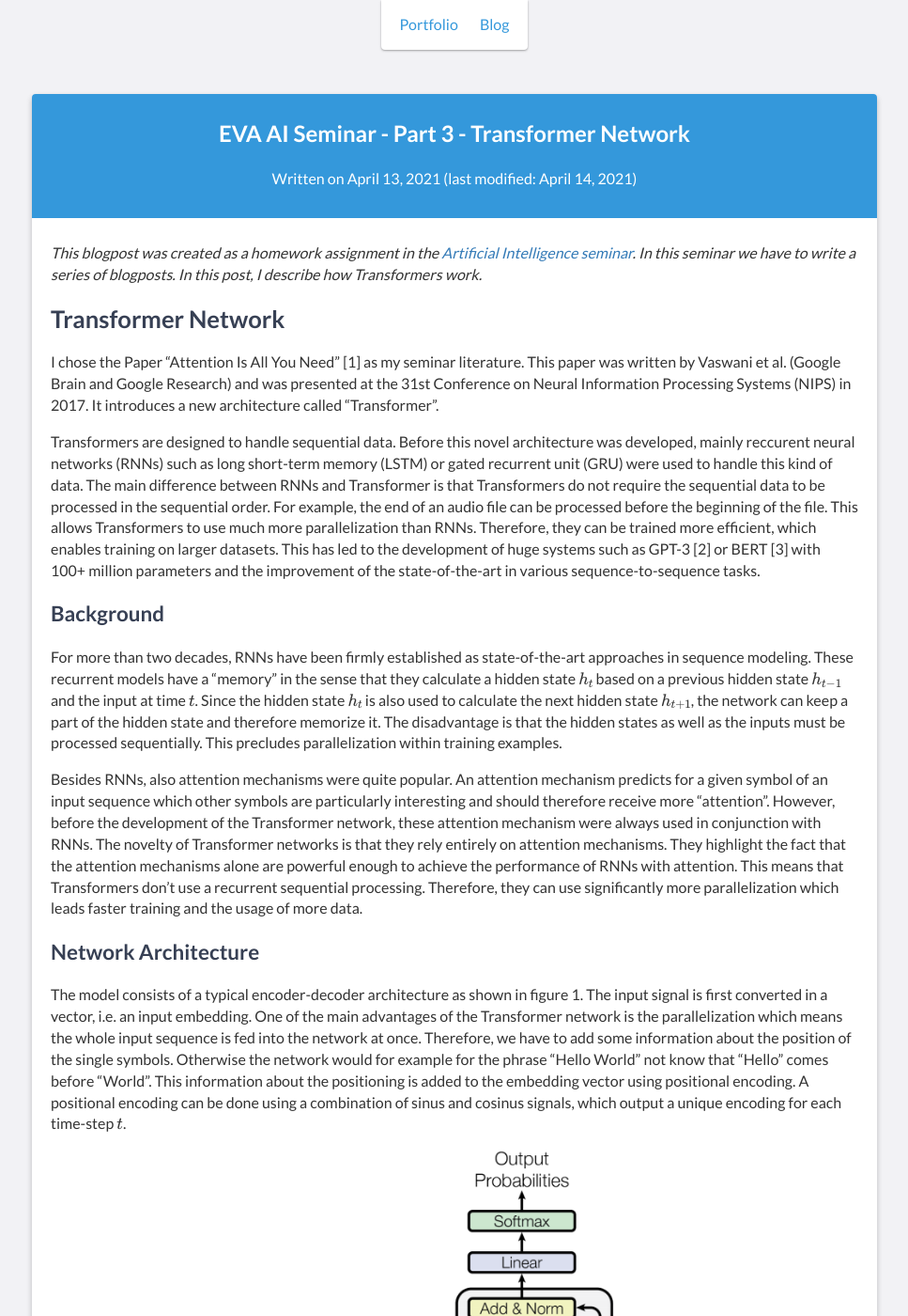
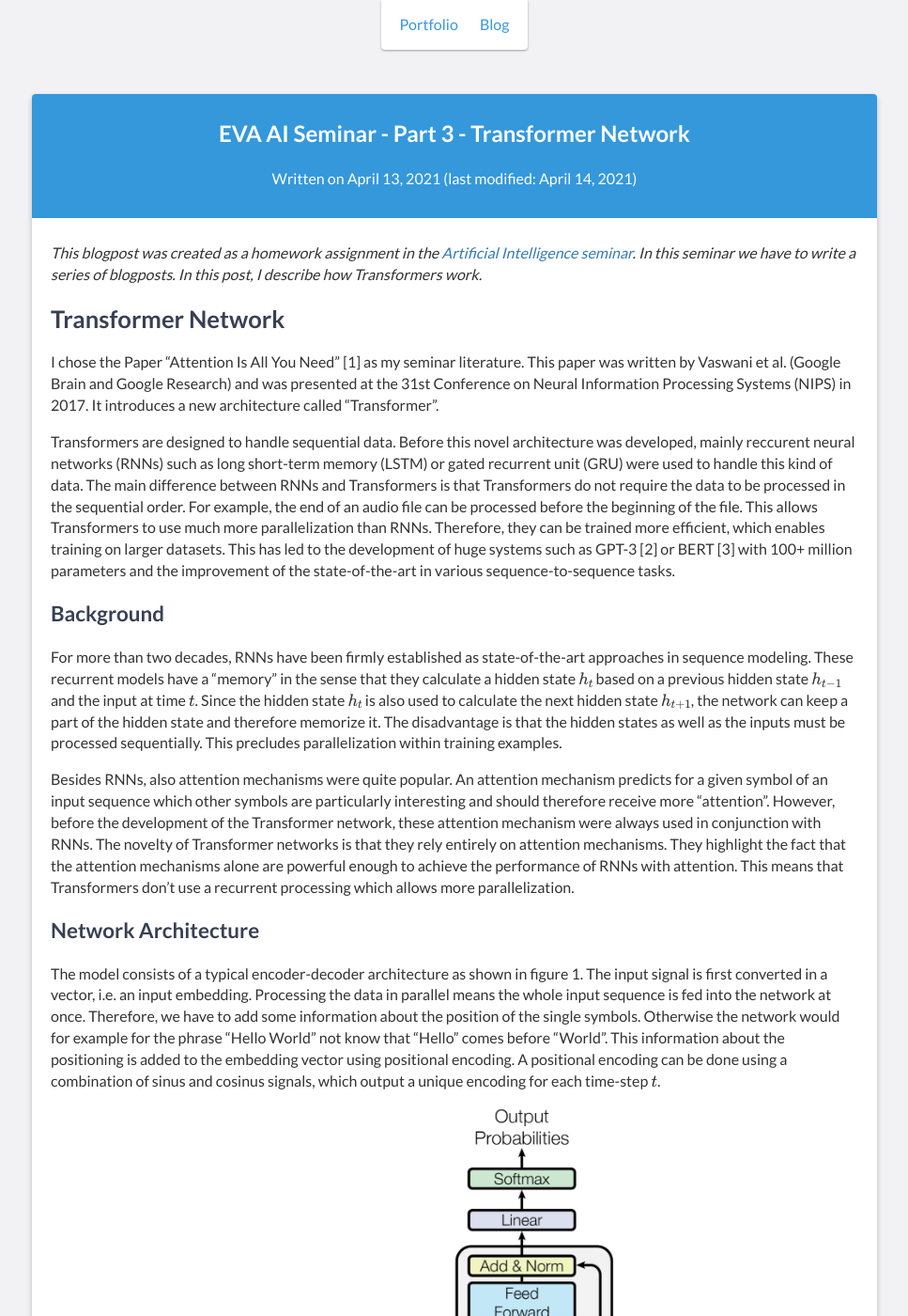
Before and after one commit to sagerpascal/sagerpascal.github.io, a Jekyll site: the page built from _posts/2021-04-13-EVA-Part3.md, in a window 1280 px wide and 1400 px high. Shown: the whole window at 94% size, without its empty margins (156-1123 px from the left). Built offline with Jekyll 4.4.1, drawn with Linux system fonts in a browser that asks for light colours; comment, search, counter and statistics services are not loaded; some of the changed text lies outside the part shown.

Commit message:
Update Blogpost

```diff
--- a/_posts/2021-04-13-EVA-Part3.md
+++ b/_posts/2021-04-13-EVA-Part3.md
@@ -16,7 +16,7 @@ Brain and Google Research) and was presented at the 31st Conference on Neural In
 It introduces a new architecture called "Transformer".
 
 Transformers are designed to handle sequential data. Before this novel architecture was developed, mainly reccurent neural networks (RNNs) such as long short-term memory (LSTM) or gated recurrent unit (GRU) were used to handle this kind of data.
-The main difference between RNNs and Transformer is that Transformers do not require the sequential data to be processed in the sequential order. For example, the end of an audio file
+The main difference between RNNs and Transformers is that Transformers do not require the data to be processed in the sequential order. For example, the end of an audio file
 can be processed before the beginning of the file. This allows Transformers to use much more parallelization than RNNs. Therefore, they can be trained more efficient, which
 enables training on larger datasets. This has led to the development of huge systems such as GPT-3 [2] or BERT [3] with 100+ million parameters and the improvement of the state-of-the-art in various sequence-to-sequence tasks.
 
@@ -28,12 +28,11 @@ that the hidden states as well as the inputs must be processed sequentially. Thi
 
 Besides RNNs, also attention mechanisms were quite popular. An attention mechanism predicts for a given symbol of an input sequence which other symbols are particularly interesting and should therefore receive more "attention".
 However, before the development of the Transformer network, these attention mechanism were always used in conjunction with RNNs. The novelty of Transformer networks is that they rely entirely on attention mechanisms.
-They highlight the fact that the attention mechanisms alone are powerful enough to achieve the performance of RNNs with attention. This means that Transformers don't use a recurrent sequential processing.
-Therefore, they can use significantly more parallelization which leads faster training and the usage of more data.
+They highlight the fact that the attention mechanisms alone are powerful enough to achieve the performance of RNNs with attention. This means that Transformers don't use a recurrent processing which allows more parallelization.
 
 ## Network Architecture
 The model consists of a typical encoder-decoder architecture as shown in figure 1. The input signal is first converted in a vector, i.e. an input embedding.
-One of the main advantages of the Transformer network is the parallelization which means the whole input sequence is fed into the network at once.
+Processing the data in parallel means the whole input sequence is fed into the network at once.
 Therefore, we have to add some information about the position of the single symbols. Otherwise the network
 would for example for the phrase "Hello World" not know that "Hello" comes before "World". This information about the positioning is added to the embedding vector using positional encoding.
 A positional encoding can be done using a combination of sinus and cosinus signals, which output a unique encoding for each time-step $$t$$.
@@ -70,7 +69,7 @@ The attention mechanisms are used to calculate the attention of all words, given
 
 Afterwards, the encoded representations from the encoder are fed into the decoder. Based on the encoded representation, the decoder then decides which word would be a proper translation. A good German translation for the whole sentence is *"Das AI Seminar ist super"*. Therefore, the encoder puts a lot of attention on *"The"* (since this word has to be translated) and probably some attention on *"seminar"* (since this word influences the translation) for the first word *(Note: This is an intuitive explanation and not a proven theory - The attention can be different in a practical application)*.
 
-The translation is done by the decoder using two attention mechanism. One of them directly processes the encodings from the encoder, the other one the correct German translation shifted to the right. The German translation is shifted by 1, in order that the decoder not already sees the solution. This means, that if the first word is translated (i.e. *"The"*) the input in the decoder is *"None"*. Then the decoder should translate *"The"* to *"Das"*, but of course he could get it wrong and translate it to *"Der"*. After he has translated the first word, the decoder sees the correct translation (i.e. *"Das"*) and translates the next word. By doing so, the decoder can always rely on the correct translation of the previous part of sentence and has therefore a stable training.
+The generation of the German sentence is done by the decoder using two attention mechanism. One of them directly processes the encodings from the encoder, the other one the correct German translation shifted to the right. The German translation is shifted by 1, in order that the decoder not already sees the solution. This means, that if the first word is translated (i.e. *"The"*) the input in the decoder is *"None"*. Then the decoder should translate *"The"* to *"Das"*, but of course he could get it wrong and translate it to *"Der"*. After he has translated the first word, the decoder sees the correct translation (i.e. *"Das"*) and translates the next word. By doing so, the decoder can always rely on the correct translation of the previous part of sentence and has therefore a stable training.
 
 At inference time, the translation is done in the same way - but of course the German sentence is not known anymore. The network then just translates one word. This word is then fed into the decoder in a reccurent manner. In the next loop the first two words get translated. This means that during inference time the words are processed sequentially.
 
@@ -78,7 +77,8 @@ At inference time, the translation is done in the same way - but of course the G
 
 ## Application of Transformers
 
-The paper on Transformer was published about 3.5 years ago. In the conclusion, the authors suggested that this type of network could also be used in other areas such as computer vision or audio processing (e.g. speaker recognition and speech recognition). This is reason enough to list a few exciting applications of Transformer networks besides the typical NLP tasks like machine translation, document summarisation or document generation. For example, Transformers were successfully applied in...
+The paper introducing Transformers was published about 3.5 years ago. In the conclusion, the authors suggested that this type of network could also be used in other areas such as computer vision or audio processing (e.g. speaker recognition and speech recognition).
+This is reason enough to look for such application in the literature. Below I listed some exciting applications of Transformer networks besides the typical NLP tasks like machine translation, document summarisation or document generation. For example, Transformers were successfully applied in...
 
 - Image Classification [4]
 - Image Generation [5]
```
Also changed, not shown: other parts of _posts/2021-04-13-EVA-Part3.md (+4 -4 lines).
